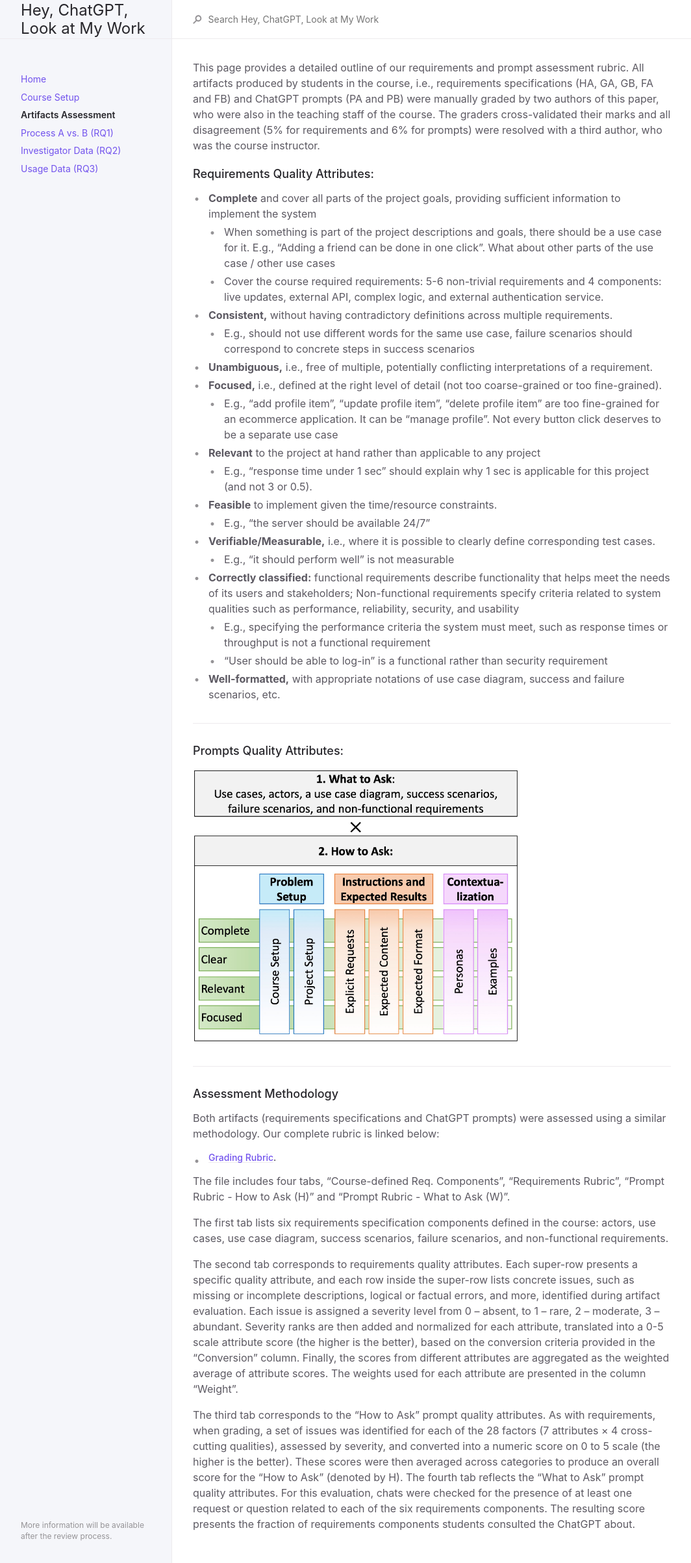
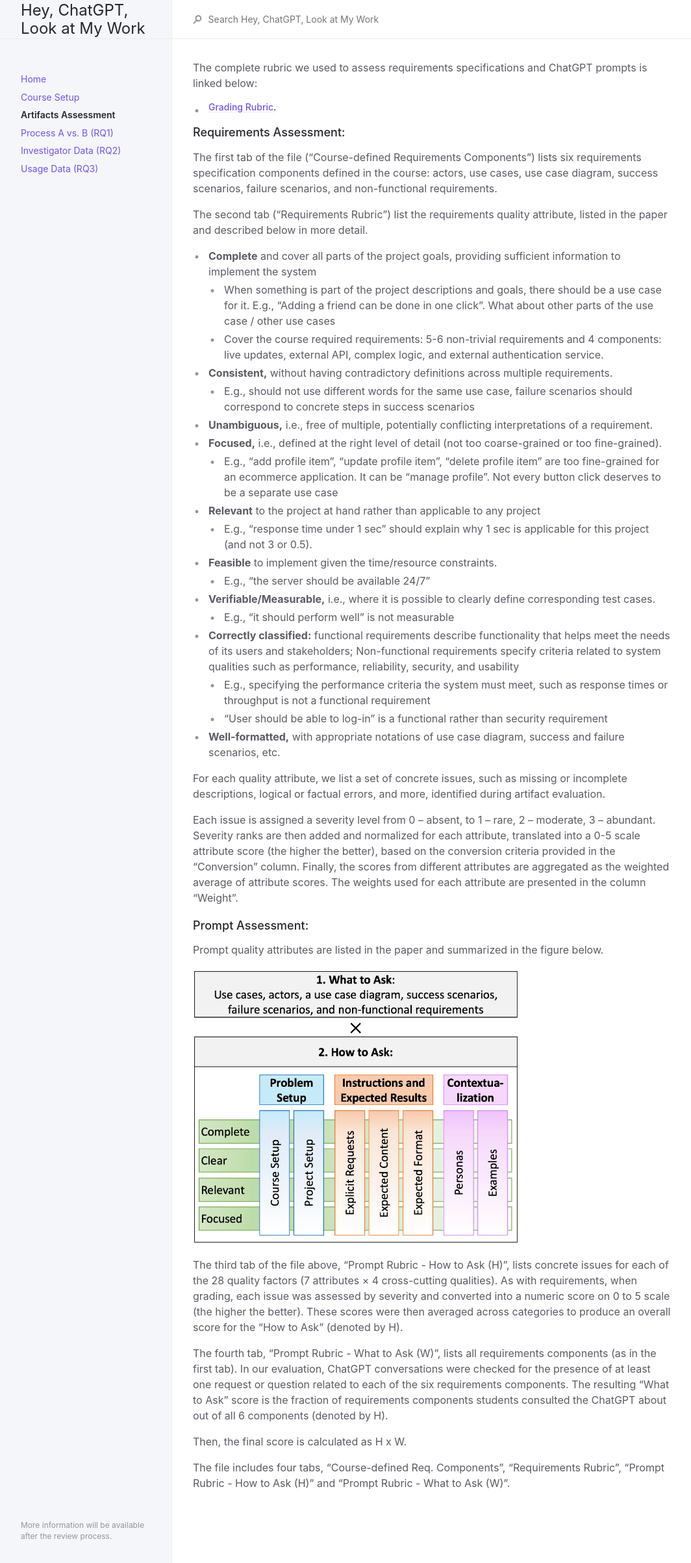
Before and after one commit to anonymousresearcher2020/anonymousresearcher2020.github.io, a Jekyll site: the page built from docs/assessment.md, in a window 1280 px wide. Shown: the whole page at 65% size, without its empty margins (107-1171 px from the left). Built offline with Jekyll 4.4.1, drawn with Linux system fonts in a browser that asks for light colours.

Commit message:
minor update

```diff
--- a/docs/assessment.md
+++ b/docs/assessment.md
@@ -5,13 +5,15 @@ nav_order: 4
 has_children: false
 permalink: /docs/assessment
 ---
+The complete rubric we used to assess requirements specifications and ChatGPT prompts is linked below:
 
-This page provides a detailed outline of our requirements and prompt assessment rubric. All artifacts produced by students in the course, i.e., requirements
-specifications (HA, GA, GB, FA and FB) and ChatGPT prompts (PA and PB) were manually graded by two authors of this paper, who were also in the teaching staff of the course.
-The graders cross-validated their marks and all disagreement (5% for requirements and 6% for prompts) were resolved with a third author, who was the course instructor.
+- ##### [Grading Rubric](data/RequirementsandPromptRubric.xlsx).
 
+### Requirements Assessment:
 
-### Requirements Quality Attributes:
+The first tab of the file ("Course-defined Requirements Components") lists six requirements specification components defined in the course: actors, use cases, use case diagram, success scenarios, failure scenarios, and non-functional requirements.
+
+The second tab (“Requirements Rubric”) list the requirements quality attribute, listed in the paper and described below in more detail.
 
 - **Complete** and cover all parts of the project goals, providing sufficient information to implement the system
     - When something is part of the project descriptions and goals, there should be a use case for it. E.g., “Adding a friend can be done in one click”. What about other parts of the use case / other use cases
@@ -32,35 +34,27 @@ The graders cross-validated their marks and all disagreement (5% for requirement
     - “User should be able to log-in” is a functional rather than security requirement
 - **Well-formatted,** with appropriate notations of use case diagram, success and failure scenarios, etc.
 
----
+For each quality attribute, we list a set of concrete issues, such as missing or incomplete descriptions, logical or factual errors, and more, identified during artifact evaluation.
 
-### Prompts Quality Attributes:
+Each issue is assigned a severity level from 0 – absent, to 1 – rare, 2 – moderate, 3 – abundant. Severity ranks are then added and normalized for each attribute,
+translated into a 0-5 scale attribute score (the higher the
+better), based on the conversion criteria provided in the "Conversion" column.
+Finally, the scores from different attributes are aggregated as the weighted average of attribute scores.
+The weights used for each attribute are presented in the column "Weight".
+
+
+### Prompt Assessment:
+
+Prompt quality attributes are listed in the paper and summarized in the figure below.
 
 <!-- ![image](../img/promptQuality.jpg) -->
 <img src="../img/promptQuality.jpg" alt="prompts" width="500" height="422">
 
----
+The third tab of the file above, “Prompt Rubric - How to Ask (H)”, lists concrete issues for each of the 28 quality factors (7 attributes × 4 cross-cutting qualities).
+As with requirements, when grading, each issue was assessed by severity and converted into a numeric score on 0 to 5 scale (the higher the better). These scores were then averaged across categories to produce an overall score for the "How to Ask" (denoted by H).
 
-### Assessment Methodology
+The fourth tab, "Prompt Rubric - What to Ask (W)”, lists all requirements components (as in the first tab). In our evaluation, ChatGPT conversations were checked for the presence of at least one request or question related to each of the six requirements components. The resulting "What to Ask" score is the fraction of requirements components students consulted the ChatGPT about out of all 6 components (denoted by H).
 
-Both artifacts (requirements specifications and ChatGPT prompts) were assessed using a similar methodology. Our complete rubric is linked below:
-
-- ##### [Grading Rubric](data/RequirementsandPromptRubric.xlsx).
+Then, the final score is calculated as H x W.
 
 The file includes four tabs, "Course-defined Req. Components", "Requirements Rubric", “Prompt Rubric - How to Ask (H)” and "Prompt Rubric - What to Ask (W)”.
-
-The first tab lists six requirements specification components defined in the course: actors, use cases, use case diagram, success scenarios, failure scenarios, and non-functional requirements.
-
-The second tab corresponds to requirements quality attributes.
-Each super-row presents a specific quality attribute,
-and each row inside the super-row lists concrete issues, such as missing or incomplete descriptions, logical or factual errors, and more, identified during artifact evaluation.
-Each issue is assigned a severity level from 0 – absent, to 1 – rare, 2 – moderate, 3 – abundant. Severity ranks are then added and normalized for each attribute,
-translated into a 0-5 scale attribute score (the higher is the
-better), based on the conversion criteria provided in the "Conversion" column.
-Finally, the scores from different attributes are aggregated as the weighted average of attribute scores.
-The weights used for each attribute are presented in the column "Weight".
-
-The third tab corresponds to the "How to Ask" prompt quality attributes.
-As with requirements, when grading, a set of issues was identified for each of the 28 factors (7 attributes × 4 cross-cutting qualities),
-assessed by severity, and converted into a numeric score on 0 to 5 scale (the higher is the better). These scores were then averaged across categories to produce an overall score for the "How to Ask" (denoted by H).
-The fourth tab reflects the "What to Ask" prompt quality attributes. For this evaluation, chats were checked for the presence of at least one request or question related to each of the six requirements components. The resulting score presents the fraction of requirements components students consulted the ChatGPT about.
```
